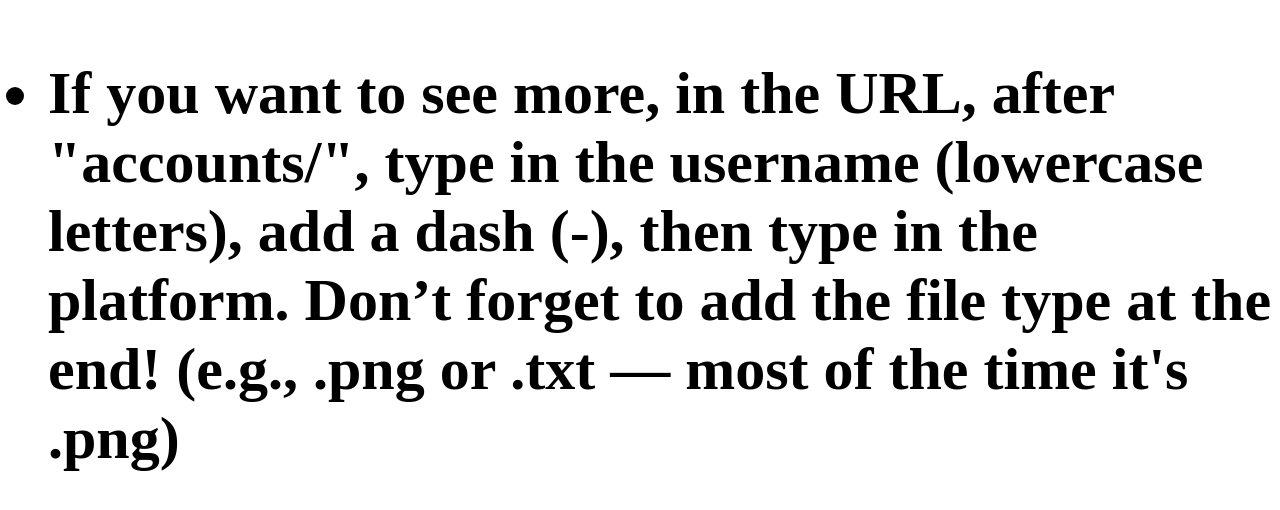
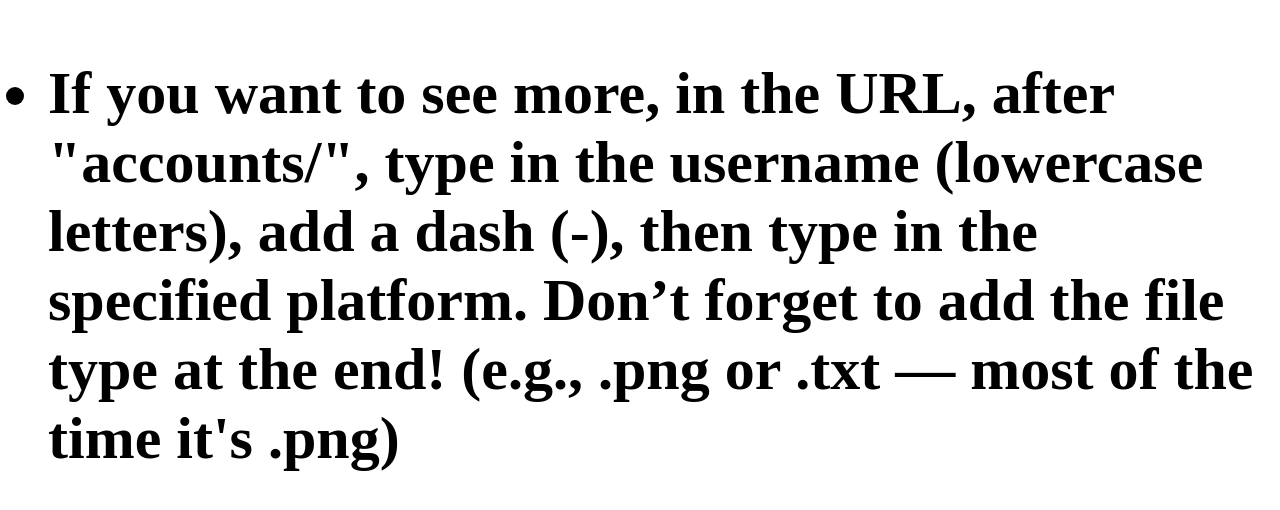
Before and after one commit to Xelenu/finders-keepers, a plain HTML site: page accounts/index.html in a window 1280 px wide. Shown: the part 130-640 px from the top of the page. Drawn offline with Linux system fonts and the light colour scheme.

Commit message:
Update index.html

```diff
--- a/accounts/index.html
+++ b/accounts/index.html
@@ -18,7 +18,7 @@
     </li>
     <li>
       <p><b>
-        If you want to see more, in the URL, after "accounts/", type in the username (lowercase letters), add a dash (-), then type in the platform. Don’t forget to add the file type at the end! (e.g., .png or .txt — most of the time it's .png)
+        If you want to see more, in the URL, after "accounts/", type in the username (lowercase letters), add a dash (-), then type in the specified platform. Don’t forget to add the file type at the end! (e.g., .png or .txt — most of the time it's .png)
       </b></p>
     </li>
   </ul>
```
